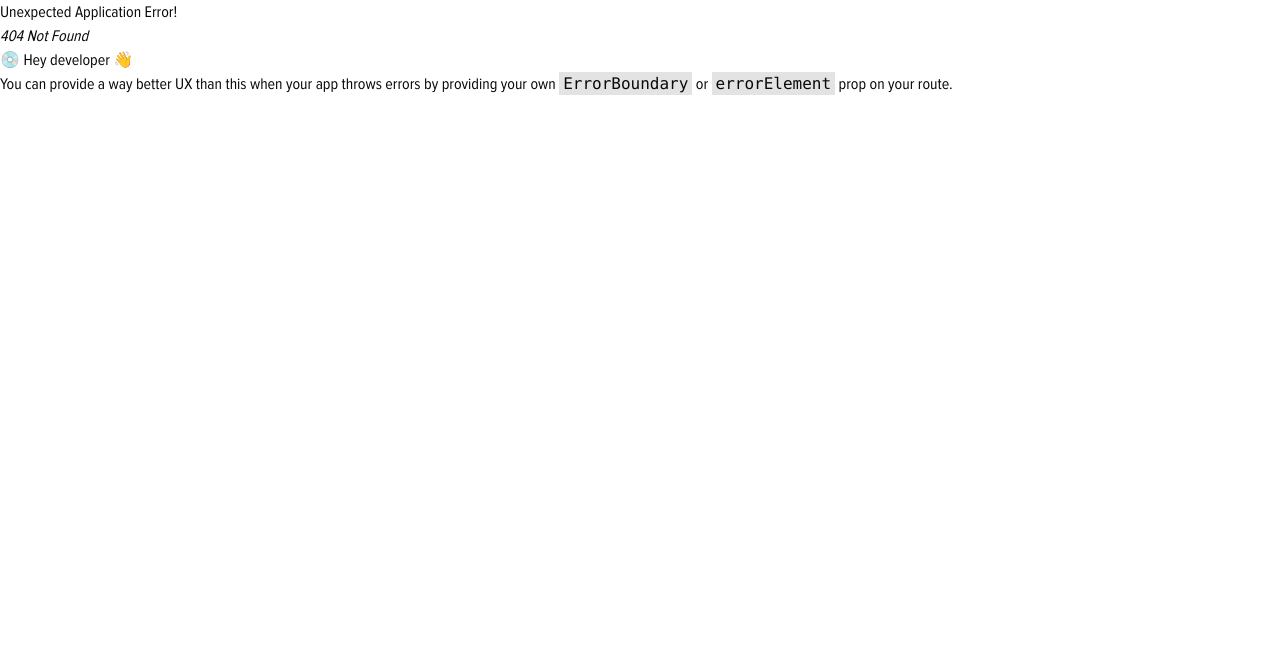
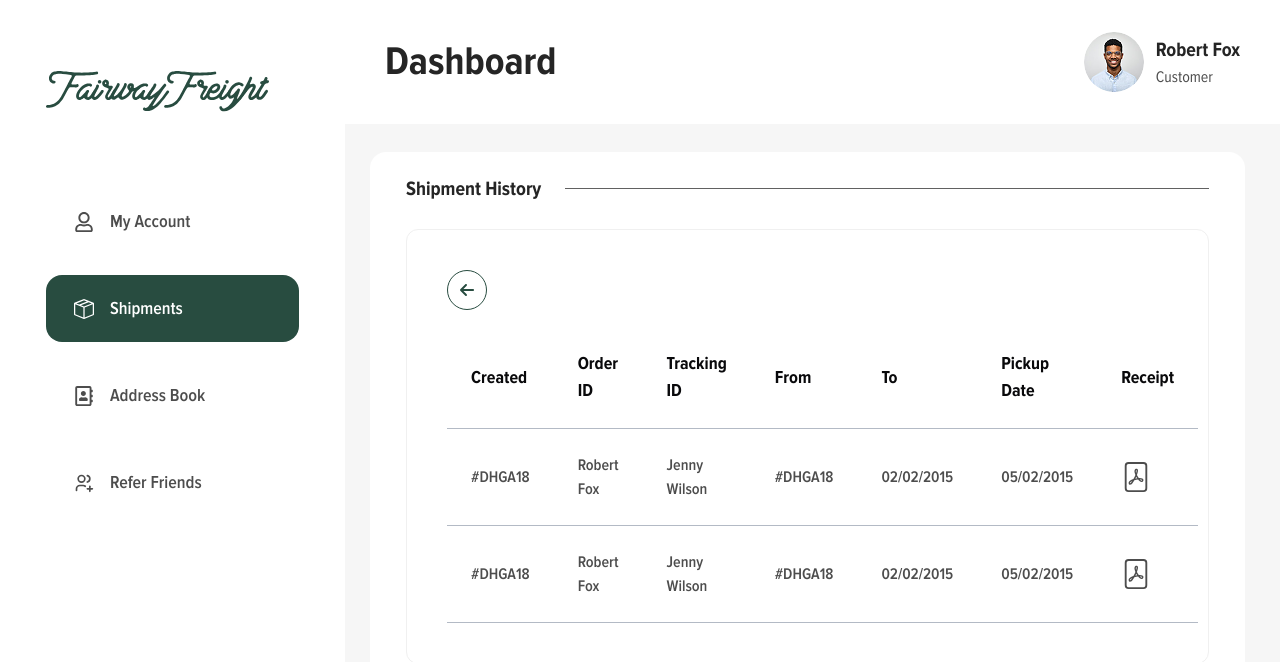
Before and after one commit to rakibuli55/fairwayfreight, a React (Vite) app: page /dashboard/shipment-history in a window 1280 px wide. Before the commit this address had no page. Shown: the top 662 px of the page. Built offline with nearby package versions, Linux system fonts and the light colour scheme.

Commit message:
complete shipment page

```diff
--- /dev/null
+++ b/src/components/dashboard/ShipmentPage/OrderTable.jsx
@@ -0,0 +1,45 @@
+import { BsFilePdf } from "react-icons/bs";
+
+const OrderTable = ({ orders }) => {
+  return (
+    <div className="order-table-container mt-10">
+      <table className="order-table w-full">
+        <thead>
+          <tr>
+            <th>Created</th>
+            <th>Order ID</th>
+            <th>Tracking ID</th>
+            <th>From</th>
+            <th>To</th>
+            <th>Pickup Date</th>
+            <th>Receipt</th>
+          </tr>
+        </thead>
+        <tbody>
+          {orders.map((order, index) => (
+            <tr key={index}>
+              <td>{order.created}</td>
+              <td>{order.orderId}</td>
+              <td>{order.trackingId}</td>
+              <td>{order.from}</td>
+              <td>{order.to}</td>
+              <td>{order.pickupDate}</td>
+              <td>
+                <a
+                  href={`#${order.receipt}`}
+                  target="_blank"
+                  rel="noopener noreferrer"
+                  className="text-[30px]"
+                >
+                  <BsFilePdf />
+                </a>
+              </td>
+            </tr>
+          ))}
+        </tbody>
+      </table>
+    </div>
+  );
+};
+
+export default OrderTable;
--- /dev/null
+++ b/src/components/dashboard/common/BackButton.jsx
@@ -0,0 +1,11 @@
+import { FaArrowLeft } from "react-icons/fa6";
+
+const BackButton = () => {
+  return (
+    <div className="w-10 h-10 flex items-center justify-center rounded-full border border-primaryGreen text-primaryGreen duration-200 ease-in-out hover:bg-primaryGreen hover:text-white cursor-pointer">
+      <FaArrowLeft />
+    </div>
+  );
+};
+
+export default BackButton;
--- /dev/null
+++ b/src/components/dashboard/common/MainTitle.jsx
@@ -0,0 +1,12 @@
+
+
+const MainTitle = ({text}) => {
+  return (
+    <div className="relative">
+      <p className="text-[20px] font-bold text-heading pr-6 bg-white absolute top-1/2 translate-y-[-50%]">{text}</p>
+      <p className="w-full h-[1px] bg-[#616161]"></p>
+    </div>
+  );
+};
+
+export default MainTitle;
--- /dev/null
+++ b/src/components/dashboard/myAccountPage/QuickLinks.jsx
@@ -0,0 +1,26 @@
+import {
+  Select,
+  SelectContent,
+  SelectItem,
+  SelectTrigger,
+  SelectValue,
+} from "@/components/ui/select";
+
+const QuickLinks = () => {
+  return (
+    <div className="flex items-center gap-2">
+      <p className="text-[18px] text-heading">Quick links: </p>
+      <Select>
+        <SelectTrigger className="w-[240px] h-[52px] text-base text-heading focus:ring-0">
+          <SelectValue placeholder="Select a quick link" />
+        </SelectTrigger>
+        <SelectContent className="bg-primaryGreen">
+          <SelectItem value="changePassword" className="text-base text-white">Change Password</SelectItem>
+          <SelectItem value="ypdateInformation" className="text-base text-white">Update Personal Information</SelectItem>
+        </SelectContent>
+      </Select>
+    </div>
+  );
+};
+
+export default QuickLinks;
--- /dev/null
+++ b/src/components/dashboard/myAccountPage/UserProfile.jsx
@@ -0,0 +1,26 @@
+import profileImage from "../../../assets/images/user-profile.png";
+import UserProfileDetails from "./UserProfileDetails";
+
+const UserProfile = () => {
+  return (
+    <div className="">
+        {/* profile  */}
+      <div className="flex items-center gap-6">
+        <img
+          className="h-[130px] w-[130px] rounded-full object-cover"
+          src={profileImage}
+          alt="profileImage"
+        />
+        <div>
+          <h2 className="text-[28px] font-bold text-heading">Robert Fox</h2>
+          <p className="text-paragraph">President of Sales</p>
+        </div>
+      </div>
+      <div>
+        <UserProfileDetails />
+      </div>
+    </div>
+  );
+};
+
+export default UserProfile;
--- /dev/null
+++ b/src/components/dashboard/myAccountPage/UserProfileDetails.jsx
@@ -0,0 +1,46 @@
+import React from 'react';
+
+const UserProfileDetails = () => {
+  return (
+    <div className='mt-10'>
+      <div className='user-profile-pair'>
+        <p className='key flex items-center justify-between'><span>First Name</span> <span>:</span></p>
+        <p className='font-bold'>Robert</p>
+      </div>
+      <div className='user-profile-pair'>
+        <p className='key flex items-center justify-between'><span>Last Name</span> <span>:</span></p>
+        <p className='font-bold'>Fox</p>
+      </div>
+      <div className='user-profile-pair'>
+        <p className='key flex items-center justify-between'><span>Country of Residence</span> <span>:</span></p>
+        <p className='font-bold'>United States</p>
+      </div>
+      <div className='user-profile-pair'>
+        <p className='key flex items-center justify-between'><span>Mobile Phone</span> <span>:</span></p>
+        <p className='font-bold'>+1 502-640-2067</p>
+      </div>
+      <div className='user-profile-pair'>
+        <p className='key flex items-center justify-between'><span>Email</span> <span>:</span></p>
+        <p className='font-bold'> robertfox@gmail.com</p>
+      </div>
+      <div className='user-profile-pair'>
+        <p className='key flex items-center justify-between'><span>Registration date</span> <span>:</span></p>
+        <p className='font-bold'>02/08/2025</p>
+      </div>
+      <div className='user-profile-pair'>
+        <p className='key flex items-center justify-between'><span>Packages shipped</span> <span>:</span></p>
+        <p className='font-bold'>0</p>
+      </div>
+      <div className='user-profile-pair'>
+        <p className='key flex items-center justify-between'><span>Default address</span> <span>:</span></p>
+        <p className='font-bold'>1901 Thornridge Cir. Shiloh, Hawaii 81063</p>
+      </div>
+      <div className='user-profile-pair'>
+        <p className='key flex items-center justify-between'><span>Default currency</span> <span>:</span></p>
+        <p className='font-bold'>USD - United States Dollar</p>
+      </div>
+    </div>
+  );
+};
+
+export default UserProfileDetails;
--- a/src/index.css
+++ b/src/index.css
@@ -344,6 +344,24 @@
   .active-menu-link{
     @apply bg-primaryGreen !text-white;
   }
+  .user-profile-pair {
+    @apply py-3
+  }
+  .user-profile-pair{
+    @apply flex items-center gap-2 text-[18px] text-heading;
+  }
+  .user-profile-pair .key {
+    @apply w-[150px];
+  }
+  .order-table th{
+    @apply p-6 pt-0 text-left text-[18px] font-bold;
+  }
+  .order-table tr{
+    @apply border-b border-[#B3BAC5]
+  }
+  .order-table td{
+    @apply p-6 text-base text-paragraph font-semibold;
+  }
 }
 .no-scrollbar::-webkit-scrollbar {
   display: none;
--- a/src/layout/DashboardLayout.jsx
+++ b/src/layout/DashboardLayout.jsx
@@ -7,7 +7,7 @@ const DashboardLayout = () => {
     <>
       <Navbar />
       <main>
-        <div className="bg-sectionLight min-h-screen relative z-[1]">
+        <div className="bg-sectionLight min-h-screen relative z-[1] pl-[370px] pt-[152px] pb-[30px] pr-[35px]">
           <Sidebar />
           <Outlet />
         </div>
--- a/src/pages/DashboardPages/MyAccountPage.jsx
+++ b/src/pages/DashboardPages/MyAccountPage.jsx
@@ -1,10 +1,19 @@
+import UserProfile from "../../components/dashboard/myAccountPage/UserProfile";
+import MainTitle from "../../components/dashboard/common/MainTitle";
+import QuickLinks from "@/components/dashboard/myAccountPage/QuickLinks";
 
 
 const MyAccountPage = () => {
   return (
-    <div>
-      /* JSX code here */
-    </div>
+    <section className="bg-white p-9 rounded-[16px]">
+      <div>
+        <MainTitle text="Robert Fox’s Profile" />
+        <div className="mt-10 p-10 border border-[#F0F0F0] rounded-[12px] flex items-center gap-[290px]">
+          <UserProfile />
+          <QuickLinks />
+        </div>
+      </div>
+    </section>
   );
 };
 
--- /dev/null
+++ b/src/pages/DashboardPages/ShipmentHistoryPage.jsx
@@ -0,0 +1,44 @@
+import OrderTable from "../../components/dashboard/ShipmentPage/OrderTable";
+import BackButton from "../../components/dashboard/common/BackButton";
+import MainTitle from "../../components/dashboard/common/MainTitle";
+
+const orders = [
+  {
+    created: "#DHGA18",
+    orderId: "Robert Fox",
+    trackingId: "Jenny Wilson",
+    from: "#DHGA18",
+    to: "02/02/2015",
+    pickupDate: "05/02/2015",
+    receipt: "link1",
+  },
+  {
+    created: "#DHGA18",
+    orderId: "Robert Fox",
+    trackingId: "Jenny Wilson",
+    from: "#DHGA18",
+    to: "02/02/2015",
+    pickupDate: "05/02/2015",
+    receipt: "link2",
+  },
+];
+
+const ShipmentHistory = () => {
+  return (
+    <section className="bg-white p-9 rounded-[16px]">
+      <div>
+        <MainTitle text="Shipment History" />
+        <div className="mt-10 p-10 border border-[#F0F0F0] rounded-[12px]">
+          <div>
+            <BackButton />
+          </div>
+          <div>
+            <OrderTable orders={orders} />
+          </div>
+        </div>
+      </div>
+    </section>
+  );
+};
+
+export default ShipmentHistory;
--- a/src/shared/Dashboard/Sidebar.jsx
+++ b/src/shared/Dashboard/Sidebar.jsx
@@ -8,7 +8,7 @@ import { TbUsersPlus } from "react-icons/tb";
 const Sidebar = () => {
     const menuItems = [
         {id:1, name:"My Account", path:"/dashboard/my-account", icon:<FaRegUser />},
-        {id:2, name:"Shipments", path:"/dashboard/shipment", icon:<BsBoxSeam />},
+        {id:2, name:"Shipments", path:"/dashboard/shipment-history", icon:<BsBoxSeam />},
         {id:3, name:"address book", path:"/dashboard/address", icon:<FaRegAddressBook />},
         {id:4, name:"refer friends", path:"/dashboard/refer", icon:<TbUsersPlus />},
     ]
@@ -19,14 +19,14 @@ console.log(pathname);
 
   return (
     <div className="p-[46px] pt-[67px] bg-white fixed top-0 left-0 h-screen w-[345px] z-[20]">
-      <Link to={"/"}>
+      <Link to={"/"} className="inline-block mb-[45px]">
         <img src={Logo} alt="Logo" />
       </Link>
       <ul>
         {
             menuItems?.map((item) => (
                 <li key={item?.id}>
-                    <NavLink to={`${item?.path}`} className={`flex items-center gap-4 py-5 px-7 rounded-[16px] text-[18px] text-paragraph font-semibold mt-12 capitalize duration-200 ease-in-out hover:bg-primaryGreen hover:text-white ${item.path === pathname ? 'active-menu-link' : 'hh'}`}> <span className="text-[20px]">
+                    <NavLink to={`${item?.path}`} className={`flex items-center gap-4 py-5 px-7 rounded-[16px] text-[18px] text-paragraph font-semibold mt-5 capitalize duration-200 ease-in-out hover:bg-primaryGreen hover:text-white ${item.path === pathname ? 'active-menu-link' : ''}`}> <span className="text-[20px]">
                         {item?.icon}</span> {item?.name}</NavLink>
                 </li>
             ))
```
Also changed, not shown: src/router/router.jsx (+6 -1 lines).
